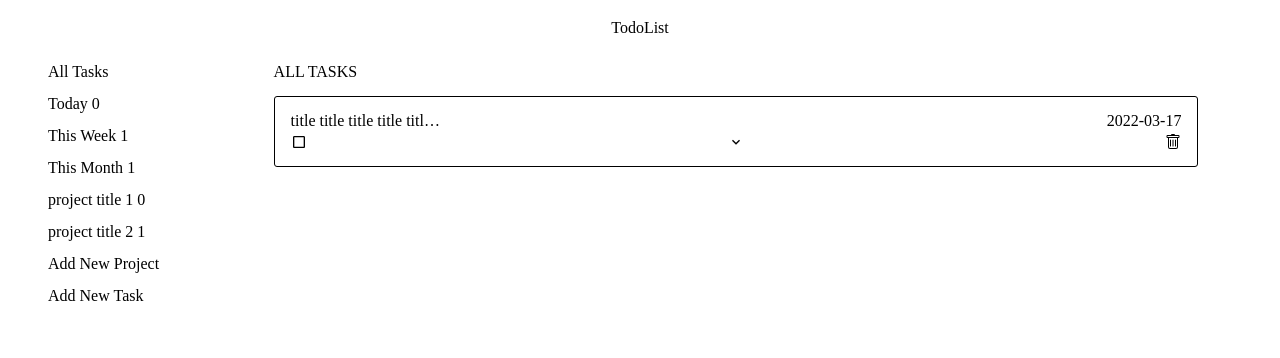
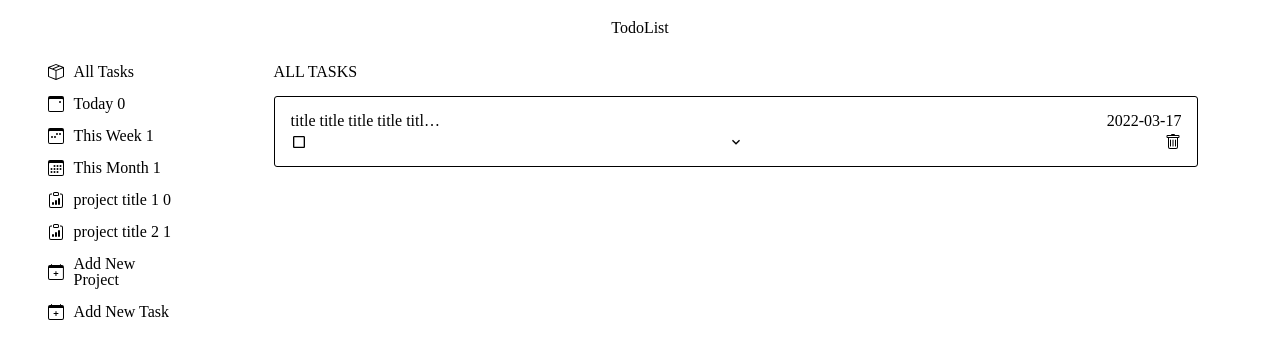
Before and after one commit to htder/todo_list, a React (Create React App) app: page / in a window 1280 px wide. Shown: the top 358 px of the page. Built offline with nearby package versions, Linux system fonts and the light colour scheme.

Commit message:
added icons to navbar options

```diff
--- a/src/components/Main.jsx
+++ b/src/components/Main.jsx
@@ -1,6 +1,7 @@
 import React, { useEffect, useState } from 'react';
 import { format, isThisWeek, isThisMonth, parseISO } from 'date-fns';
 import { nanoid } from 'nanoid';
+import { BsClipboardData } from 'react-icons/bs';
 
 import '../styles/Main.css';
 
@@ -280,8 +281,13 @@ function Main() {
   const projectElements = projects.map((item) => {
     if (item.title !== 'Default') {
       return (
-        <li key={item.id} onClick={() => handleSidebarProjectClick(item.title)}>
-          {item.title} {countOccurancesProject(item.title)}
+        <li
+          key={item.id}
+          className="navbar-item"
+          onClick={() => handleSidebarProjectClick(item.title)}
+        >
+          <BsClipboardData className="navbar-image" /> {item.title}{' '}
+          {countOccurancesProject(item.title)}
         </li>
       );
     }
--- a/src/components/Navbar.jsx
+++ b/src/components/Navbar.jsx
@@ -1,5 +1,12 @@
 import React from 'react';
 import '../styles/Navbar.css';
+import {
+  BsBoxSeam,
+  BsCalendar3Event,
+  BsCalendar3Week,
+  BsCalendar3,
+  BsCalendarPlus,
+} from 'react-icons/bs';
 
 function Navbar({
   today,
@@ -14,13 +21,26 @@ function Navbar({
   return (
     <nav className={`navigation ${isOpen ? ' show-menu' : ' hide-menu'}`}>
       <ul className="menu-list">
-        <li onClick={() => handleClick('all tasks')}>All Tasks</li>
-        <li onClick={() => handleClick('today')}>Today {today}</li>
-        <li onClick={() => handleClick('this week')}>This Week {week}</li>
-        <li onClick={() => handleClick('this month')}>This Month {month}</li>
+        <li className="navbar-item" onClick={() => handleClick('all tasks')}>
+          <BsBoxSeam className="navbar-image" /> All Tasks
+        </li>
+        <li className="navbar-item" onClick={() => handleClick('today')}>
+          {' '}
+          <BsCalendar3Event className="navbar-image" /> Today {today}
+        </li>
+        <li className="navbar-item" onClick={() => handleClick('this week')}>
+          <BsCalendar3Week className="navbar-image" /> This Week {week}
+        </li>
+        <li className="navbar-item" onClick={() => handleClick('this month')}>
+          <BsCalendar3 className="navbar-image" /> This Month {month}
+        </li>
         {projects}
-        <li onClick={() => toggleProjectModal()}>Add New Project</li>
-        <li onClick={() => toggleTaskModal()}>Add New Task</li>
+        <li className="navbar-item" onClick={() => toggleProjectModal()}>
+          <BsCalendarPlus className="navbar-image" /> Add New Project
+        </li>
+        <li className="navbar-item" onClick={() => toggleTaskModal()}>
+          <BsCalendarPlus className="navbar-image" /> Add New Task
+        </li>
       </ul>
     </nav>
   );
--- a/src/styles/Navbar.css
+++ b/src/styles/Navbar.css
@@ -49,3 +49,13 @@
     padding-left: 3rem;
   }
 }
+
+.navbar-item {
+  display: flex;
+  flex-direction: row;
+  align-items: center;
+}
+
+.navbar-image {
+  margin-right: 0.6rem;
+}
```
